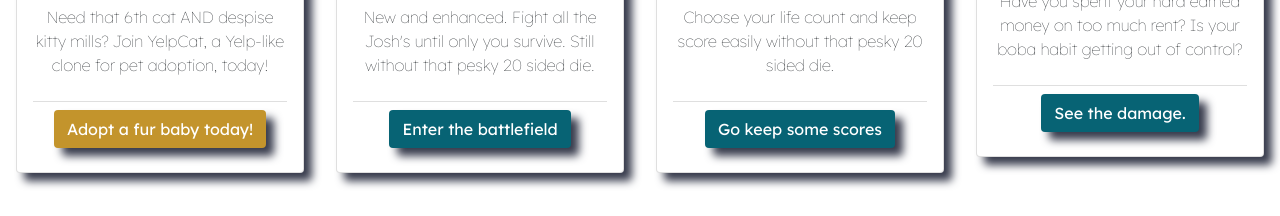
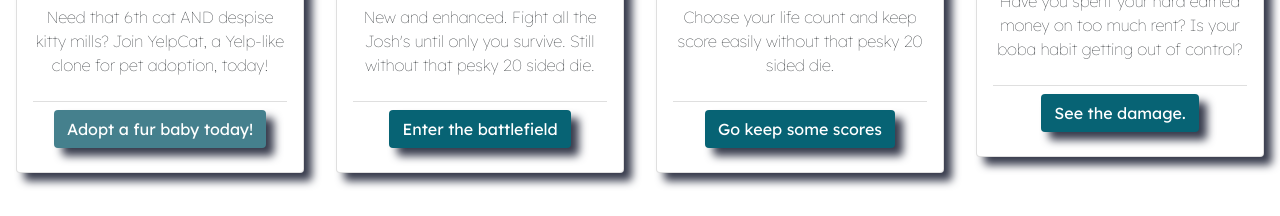
Before and after one commit to sloutrel/sloutrel.github.io, a website: page index.html in a window 1280 px wide. In both pictures the pointer is over the link "Adopt a fur baby today!". Shown: the part 468-684 px from the top of the page. Drawn offline with nearby package versions, Linux system fonts and the light colour scheme.

Commit message:
button color change

```diff
--- a/styles.css
+++ b/styles.css
@@ -95,7 +95,7 @@
     box-shadow: .5em .5em .5em rgb(56, 60, 77);
 }
 .card-btn:hover{
-    background-color: #c3942c;
+    background-color: rgb(69, 128, 141);
     color: #FFF;
     transition: all .35s ease-in-out;
 }
```
